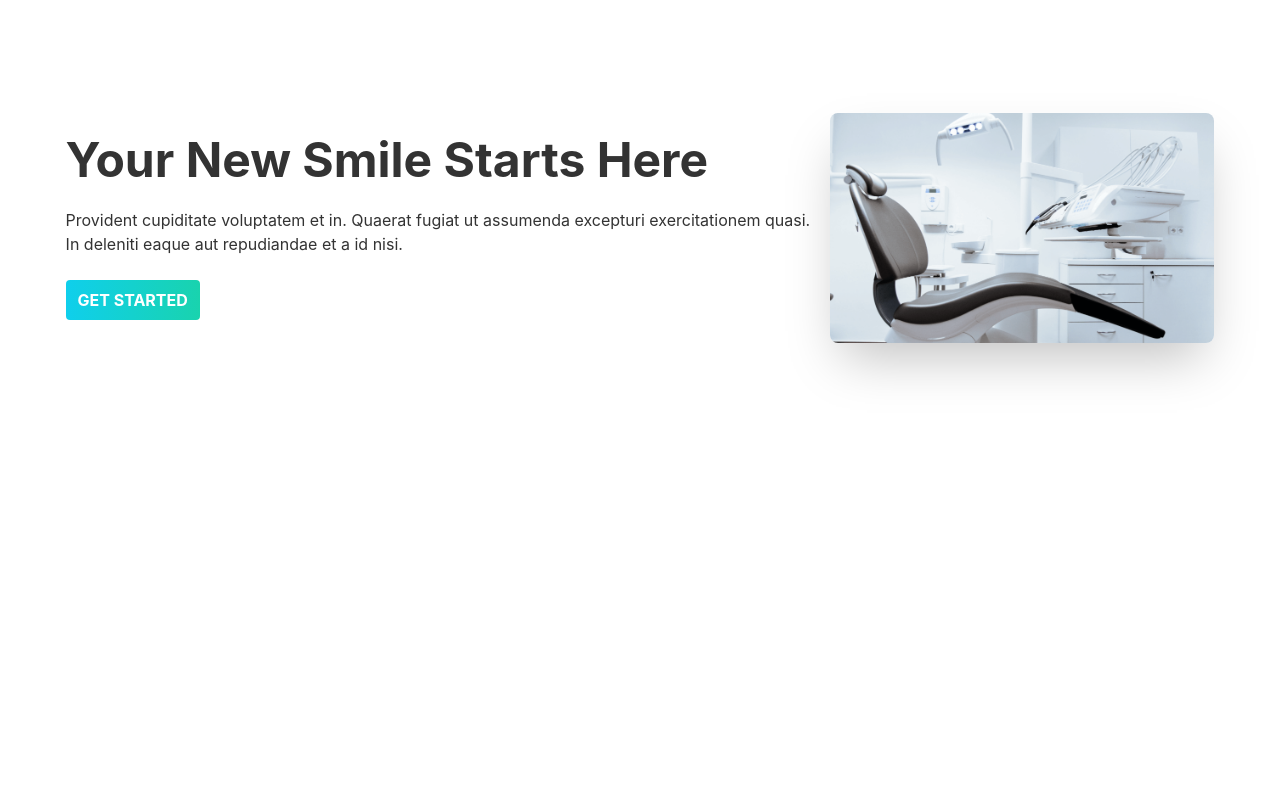
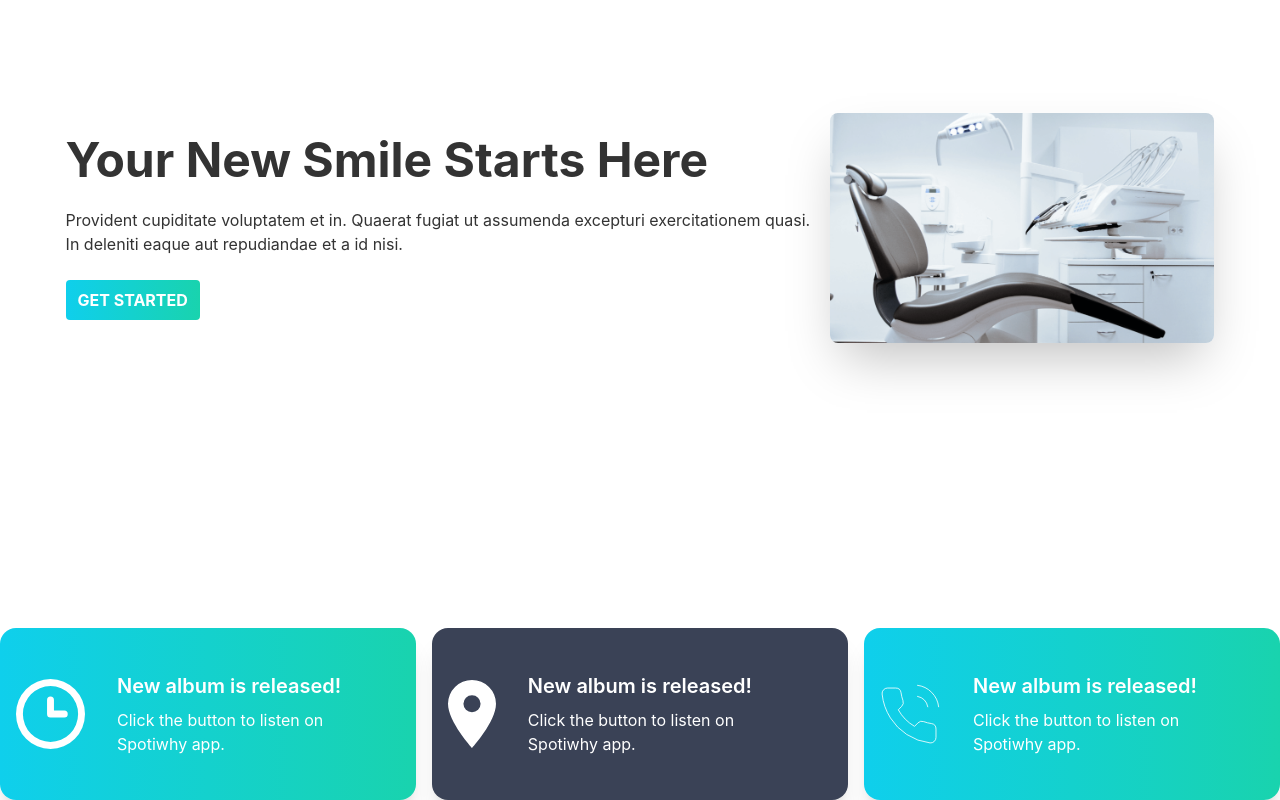
Before and after one commit to mostofakamalpassa/doctor-potal-web-client-site-app, a React (Create React App) app: page / in a window 1280 px wide. Shown: the part 236-1036 px from the top of the page. Before the commit the page ends 864 px from the top, so only its background shows below. Built offline with nearby package versions, Linux system fonts and the light colour scheme.

Commit message:
location section commplete

```diff
--- a/src/Pages/Home/Home.js
+++ b/src/Pages/Home/Home.js
@@ -1,10 +1,12 @@
 import React from 'react';
 import Banner from './Banner';
+import InfoCar from './Info/InfoCar';
 
 const Home = () => {
     return (
         <div>
           <Banner></Banner>
+          <InfoCar></InfoCar>
         </div>
     );
 };
--- /dev/null
+++ b/src/Pages/Home/Info/Info.js
@@ -0,0 +1,16 @@
+import React from "react";
+
+const Info = ({img, bgColor}) => {
+  return (
+    <div class={`card lg:card-side shadow-xl ${bgColor} text-white px-4 py-3`}>
+    <figure><img className="rounded" src={img} alt="Album"/></figure>
+    <div class="card-body">
+      <h2 class="card-title">New album is released!</h2>
+      <p>Click the button to listen on Spotiwhy app.</p>
+
+    </div>
+  </div>
+  );
+};
+
+export default Info;
--- /dev/null
+++ b/src/Pages/Home/Info/InfoCar.js
@@ -0,0 +1,18 @@
+import React from 'react';
+import Info from './Info';
+import clock from '../../../assets/icons/clock.svg'
+import marker from '../../../assets/icons/marker.svg'
+import phone from '../../../assets/icons/phone.svg'
+
+const InfoCar = () => {
+    const bgGradientColor = "bg-gradient-to-r from-primary to-secondary";
+    return (
+        <div className='grid grid-cols-1 lg:grid-cols-3 md:grid-cols-2 gap-4'>
+            <Info bgColor={bgGradientColor} img={clock}></Info>
+            <Info bgColor='bg-accent' img={marker}></Info>
+            <Info bgColor={bgGradientColor} img={phone}></Info>
+        </div>
+    );
+};
+
+export default InfoCar;
```
